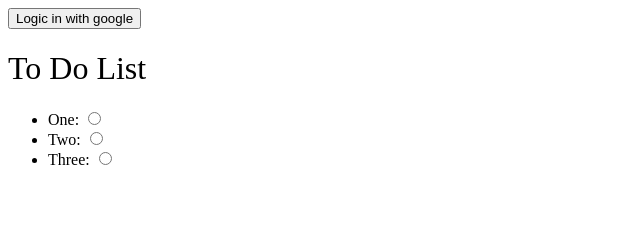
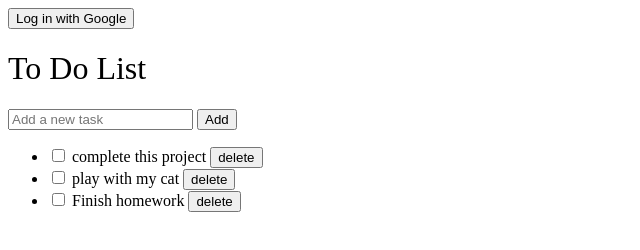
Before and after one commit to Mathes07-s/To-do-list-Logic-Legends, a plain HTML site: page index.html in a window 1280 px wide. Shown: the whole page, without its empty margins (0-640 px from the left). Drawn offline with Linux system fonts and the light colour scheme.

Commit message:
Completed my part

```diff
--- a/index.html
+++ b/index.html
@@ -4,33 +4,47 @@
     <meta charset="UTF-8">
     <meta name="viewport" content="width=device-width, initial-scale=1.0">
     <link rel="stylesheet" href="style.css">
-    <title>To-do-list</title>
+    <title>To-Do List</title>
 </head>
 <body>
 
-    <button id="lgn">Logic in with google</button>
-    <div>
+    <button id="lgn">Log in with Google</button>
+
+    <div class="todo-card">
         <h1>To Do List</h1>
-    </div>
-    <div>
+
+
+        <div class="input-area">
+            <input type="text" placeholder="Add a new task">
+            <button type="button">Add</button>
+        </div>
+
+
         <ul>
             <li>
-                <label>One:
-                    <input type="radio" value="one" name="completed-lists" id="one"></input>
+                <label>
+                    <input type="checkbox">
+                    <span>complete this project</span>
                 </label>
+                <button class="del-btn">delete</button>
             </li>
             <li>
-                <label>Two:
-                    <input type="radio" value="two" name="completed-lists" id="two"></input>
+                <label>
+                    <input type="checkbox">
+                    <span>play with my cat</span>
                 </label>
+                <button class="del-btn">delete</button>
             </li>
             <li>
-                <label>Three:
-                    <input type="radio" value="three" name="completed-lists" id="three"></input>
+                <label>
+                    <input type="checkbox">
+                    <span>Finish homework</span>
                 </label>
+                <button class="del-btn">delete</button>
             </li>
         </ul>
     </div>
     <script src="app.js"></script>
+
 </body>
 </html>
```
